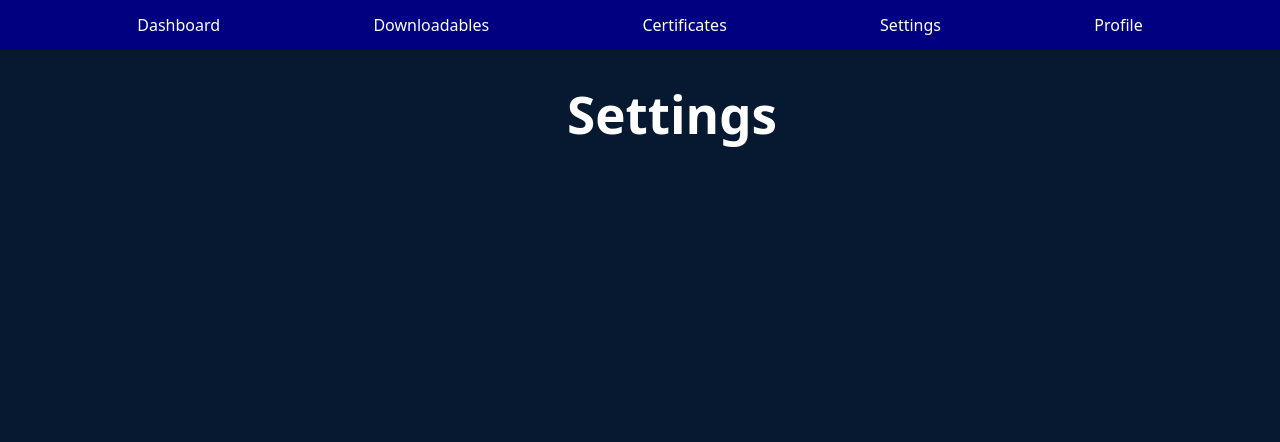
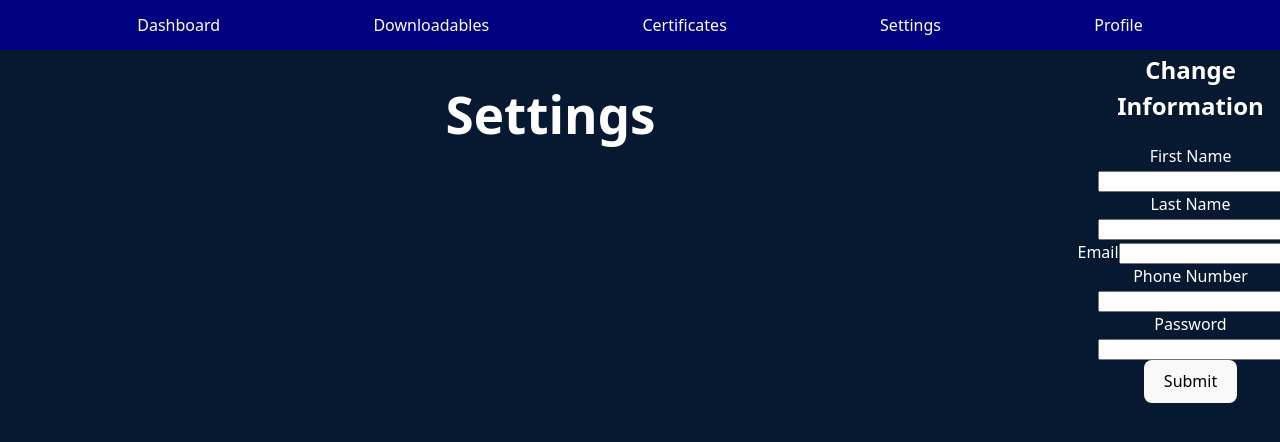
Before and after one commit to VisionQuest4907/VisionQuest, a React (Vite) app in the folder visionquest/: page /setting in a window 1280 px wide. Shown: the top 442 px of the page. Built offline with nearby package versions, Linux system fonts and the light colour scheme.

Commit message:
Update Setting.tsx

```diff
--- a/visionquest/src/Setting.tsx
+++ b/visionquest/src/Setting.tsx
@@ -1,6 +1,6 @@
 import './Setting.css'
-import {useNavigate, Link} from 'react-router-dom';
-import type {MouseEvent} from 'react';
+import {useNavigate} from 'react-router-dom';
+import type {MouseEvent, FormEvent} from 'react';
 
 function Setting() {
     const goTo = useNavigate();
@@ -17,16 +17,50 @@ function Setting() {
         e.preventDefault();
         goTo("/dashboard");
     }
+    function toDownload(e:MouseEvent<HTMLAnchorElement>){
+        e.preventDefault();
+        goTo("/download");
+    }
+    function submitChange(e: FormEvent<HTMLFormElement>){
+        e.preventDefault();
+    }
     return(
         <div className="setting-pg">
             <nav className="setting-nav">
                 <a href="/dashboard" onClick={toDash}>Dashboard</a>
-                <a href="#">Downloadables</a>
+                <a href="/download" onClick={toDownload}>Downloadables</a>
                 <a href="/certview" onClick={toCertView}>Certificates</a>
                 <a href="/settings" onClick={toSetting}>Settings</a>
                 <a href="#">Profile</a>
             </nav>
             <h1>Settings</h1>
+            <div className="change-info">
+                <h2>Change Information</h2>
+                <form className="setting-change-form" onSubmit={submitChange}>
+                    <div className="group">
+                        <label htmlFor="newFirst">First Name</label>
+                        <input type="text" id="newFirst" name="newFirst"></input>
+                    </div>
+                    <div className="group">
+                        <label htmlFor="newLast">Last Name</label>
+                        <input type="text" id="newLast" name="newLast"></input>
+                    </div>
+                    <div className="group">
+                        <label htmlFor="newEmail">Email</label>
+                        <input type="text" id="newEmail" name="newEmail"></input>
+                    </div>
+                    <div className="group">
+                        <label htmlFor="newPhoneNumber">Phone Number</label>
+                        <input type="text" id="newPhoneNumber" name="newPhoneNumber"></input>
+                    </div>
+                    <div className="group">
+                        <label htmlFor="newPassword">Password</label>
+                        <input type="password" id="newPassword" name="newPassword"></input>
+                    </div>
+                    <button type="submit" className="submitChanges">Submit</button>
+                </form>
+            </div>
+
         </div>
     );
 }
```
